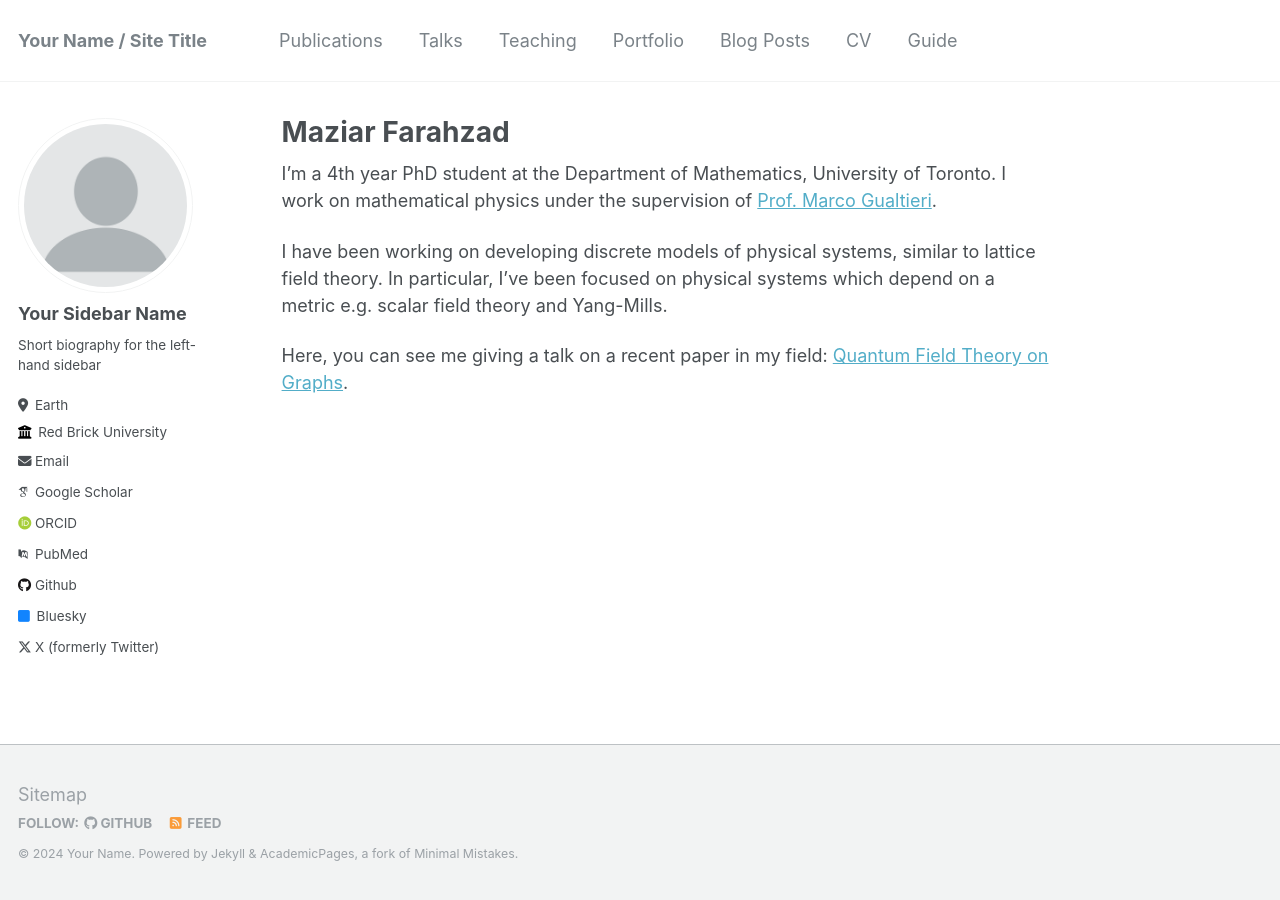
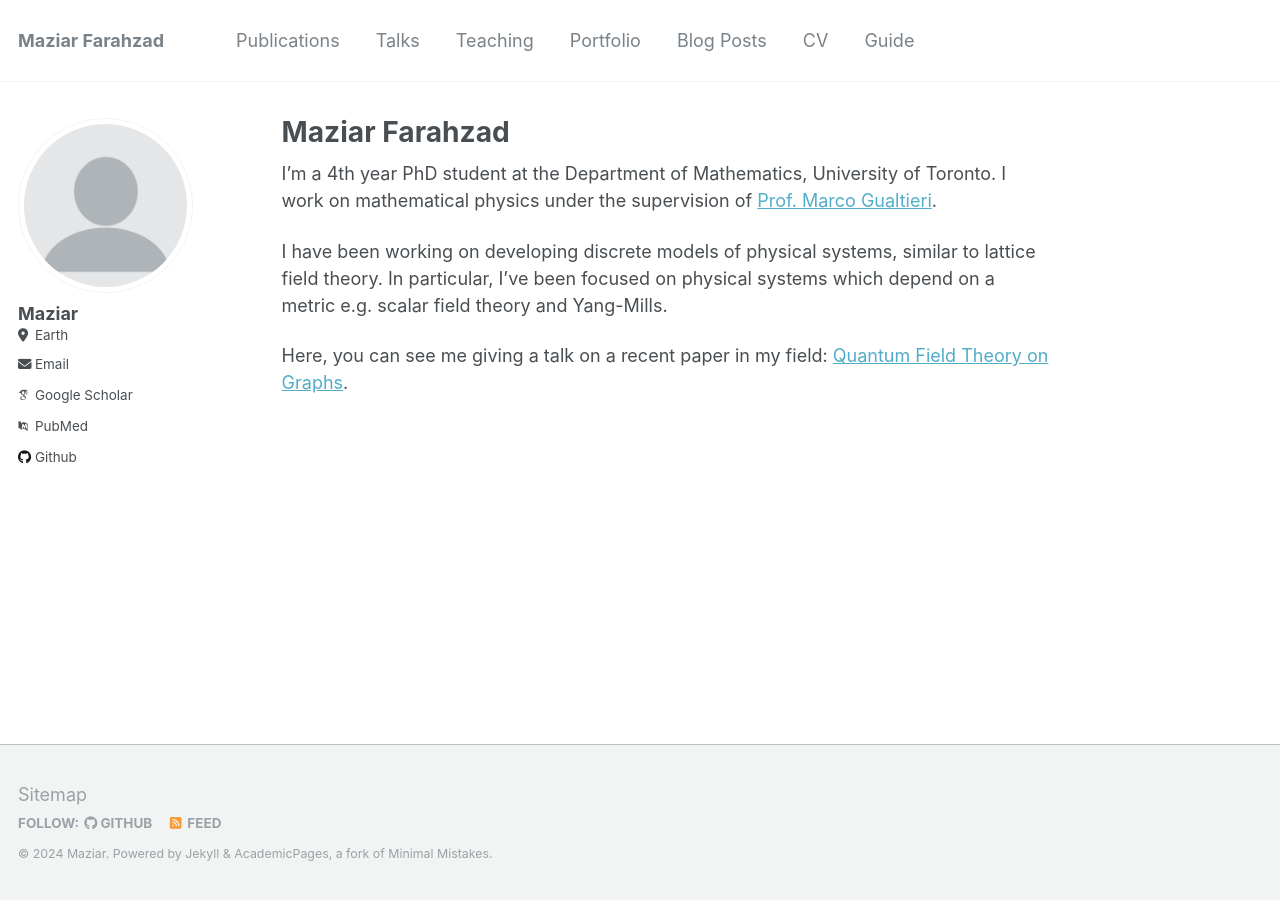
Before and after one commit to maziarf/maziar.github.io, a Jekyll site: the page built from _pages/about.md, in a window 1280 px wide. Built offline with Jekyll 4.4.1, drawn with Linux system fonts in a browser that asks for light colours; some web fonts are replaced.

Commit message:
Update _config.yml

```diff
--- a/_config.yml
+++ b/_config.yml
@@ -8,13 +8,13 @@
 
 # Basic Site Settings
 locale                   : "en-US"
-title                    : "Your Name / Site Title"
+title                    : "Maziar Farahzad"
 title_separator          : "-"
-name                     : &name "Your Name"
-description              : &description "personal description"
-url                      : https://academicpages.github.io # the base hostname & protocol for your site e.g. "https://mmistakes.github.io"
+name                     : &name "Maziar"
+description              : &description "PhD student at U of T"
+url                      : https://maziarf.github.io # the base hostname & protocol for your site e.g. "https://mmistakes.github.io"
 baseurl                  : "" # the subpath of your site, e.g. "/blog"
-repository               : "academicpages/academicpages.github.io"
+repository               : "maziarf/maziarf.github.io"
 
 # Site Author - The following control what appear as part of the author content on the side bar.
 #               If a field is blank the icon and link will not appear, otherwise it will be shown.
@@ -22,19 +22,19 @@ repository               : "academicpages/academicpages.github.io"
 author:
   # Biographic information
   avatar           : "profile.png"
-  name             : "Your Sidebar Name"
-  pronouns         : # example: "she/her"
-  bio              : "Short biography for the left-hand sidebar"
+  name             : "Maziar"
+  pronouns         : # example: "he/him"
+  bio              : #"Short biography for the left-hand sidebar"
   location         : "Earth"
-  employer         : "Red Brick University"
+  employer         : #"Red Brick University"
   uri              : # URL
-  email            : "none@example.org"
+  email            : "maziar.farahzad at mail.utoronto.ca"
 
   # Academic websites
   arxiv            : # URL - Update with the correct link to your profile
-  googlescholar    : "https://scholar.google.com/citations?user=PS_CX0AAAAAJ"
+  googlescholar    : "https://scholar.google.ca/citations?hl=en&user=g5CyVNcAAAAJ"
   impactstory      : # URL
-  orcid            : "http://orcid.org/yourorcidurl"
+  orcid            : #"http://orcid.org/yourorcidurl"
   pubmed           : "https://www.ncbi.nlm.nih.gov/pubmed/?term=john+snow"
   researchgate     : # URL
 
@@ -42,12 +42,12 @@ author:
   bitbucket        : # Username - Update with your username on the site
   codepen          : # Username
   dribbble         : # Username
-  github           : "academicpages"
+  github           : "maziarf"
   kaggle           : # Username
   stackoverflow    : # User number or user number and name (i.e., use "1" or "1/jeff-atwood")
 
   # Social media
-  bluesky          : "bsky.app" # Replace this with you Bluesky username
+  bluesky          : #"bsky.app" # Replace this with you Bluesky username
   facebook         : # Username
   flickr           : # Username
   foursquare       : # Username
@@ -64,7 +64,7 @@ author:
   steam            : # Username
   telegram         : # URL
   tumblr           : # Username
-  twitter          : "UniofOxford"  # Replace this with your X / Twitter handle
+  twitter          : #"UniofOxford"  # Replace this with your X / Twitter handle
   vine             : # Username
   weibo            : # Username
   wikipedia        : # Username
```
